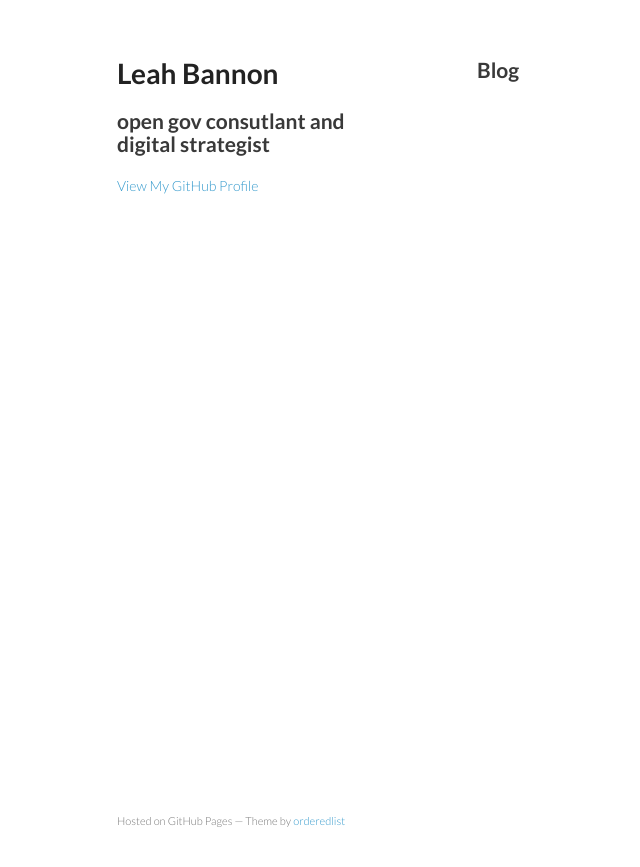
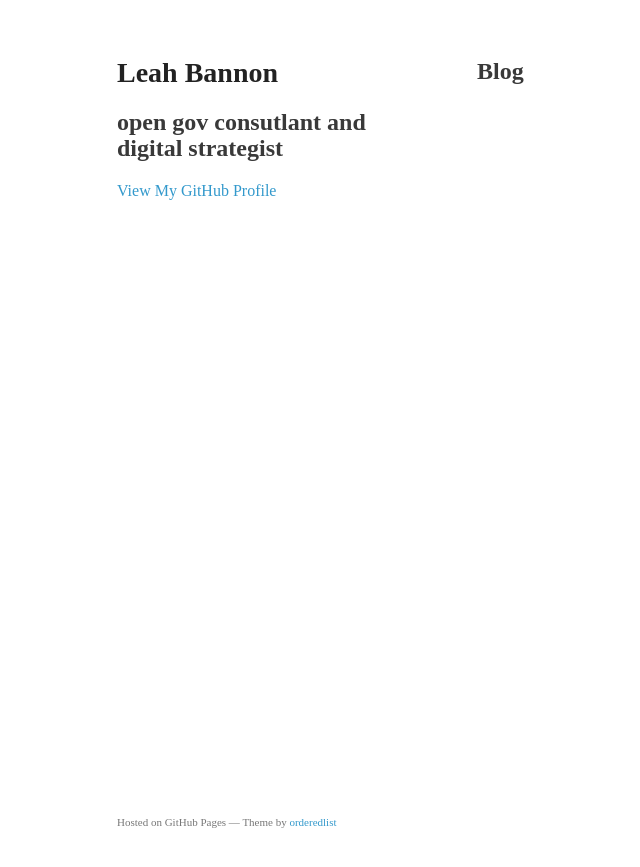
Before and after one commit to leahbannon/old-leah-website, a Jekyll site: the page built from index.md, in a window 1280 px wide. Shown: the top 867 px of the page, without its empty margins (93-733 px from the left). Built offline with Jekyll 4.4.1, drawn with Linux system fonts in a browser that asks for light colours.

Commit message:
Update styles.css

```diff
--- a/stylesheets/styles.css
+++ b/stylesheets/styles.css
@@ -2,7 +2,8 @@
 
 body {
   padding:50px;
-  font:14px/1.5 Lato, Georgia, serif;
+  font:14px/1.5
+  font-family: Georgia, Times, "Times New Roman", serif;
   color:#777;
   font-weight:300;
 }
@@ -58,7 +59,7 @@ blockquote {
 }
 
 code, pre {
-  font-family:Monaco, Bitstream Vera Sans Mono, Lucida Console, Terminal;
+  font-family: Georgia, Times, "Times New Roman", serif;
   color:#333;
   font-size:12px;
 }
```
